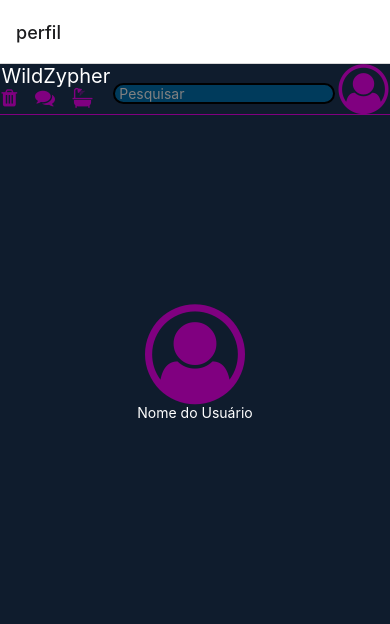
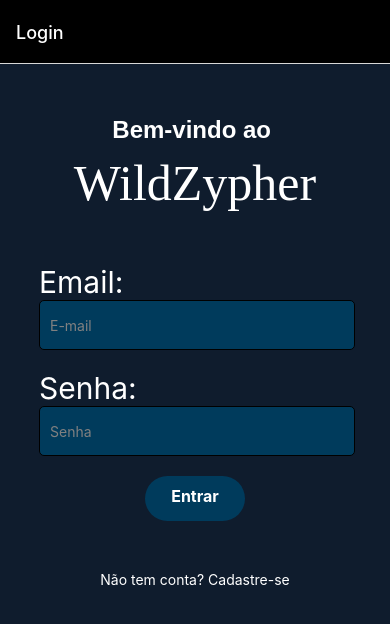
Before and after one commit to giovaneserv/WildZypher-Project, a React Native app: screen / in a window 390 px wide. Shown: the top 624 px of the page. Built offline with nearby package versions, Linux system fonts and the light colour scheme.

Commit message:
Arquivo principal Ap.js

```diff
--- a/App.js
+++ b/App.js
@@ -1,7 +1,7 @@
 import React from "react";
-import login from "./src/Telas/login";
-import cadastro from "./src/Telas/cadastro";
-import perfil from './src/Telas/perfil'
+import Login from "./src/Telas/Login";
+import Perfil from "./src/Telas/Perfil";
+import Cadastro from "./src/Telas/Cadastro";
 import { NavigationContainer } from "@react-navigation/native";
 import { createNativeStackNavigator } from "@react-navigation/native-stack";
 
@@ -10,13 +10,13 @@ function App() {
   const Stack = createNativeStackNavigator();
   return (
     <NavigationContainer>
-      <Stack.Navigator initialRouteName="perfil">
-        <Stack.Screen name="login" component={login}
-          options={{ title:'Tela Login', headerStyle:{display:'none'}}} />
-        <Stack.Screen name="cadastro" component={cadastro}
-          options={{ title:'Tela cadastro', headerStyle:{backgroundColor:'black'}, headerTintColor:'white' }} />
-          <Stack.Screen name='perfil' component={perfil}
-          />
+      <Stack.Navigator initialRouteName="Login">
+        <Stack.Screen name="Login" component={Login}
+          options={{ title:'Login', headerStyle:{backgroundColor:'black'}, headerTintColor:'white'}} />
+        <Stack.Screen name="Cadastro" component={Cadastro}
+          options={{ title:'Perfil', headerStyle:{backgroundColor:'black'}, headerTintColor:'white' }} />
+          <Stack.Screen name='Perfil' component={Perfil}
+          options={{headerStyle:{backgroundColor:'black'}, headerTintColor:'white'}}/>
       </Stack.Navigator>
     </NavigationContainer>
 
```
